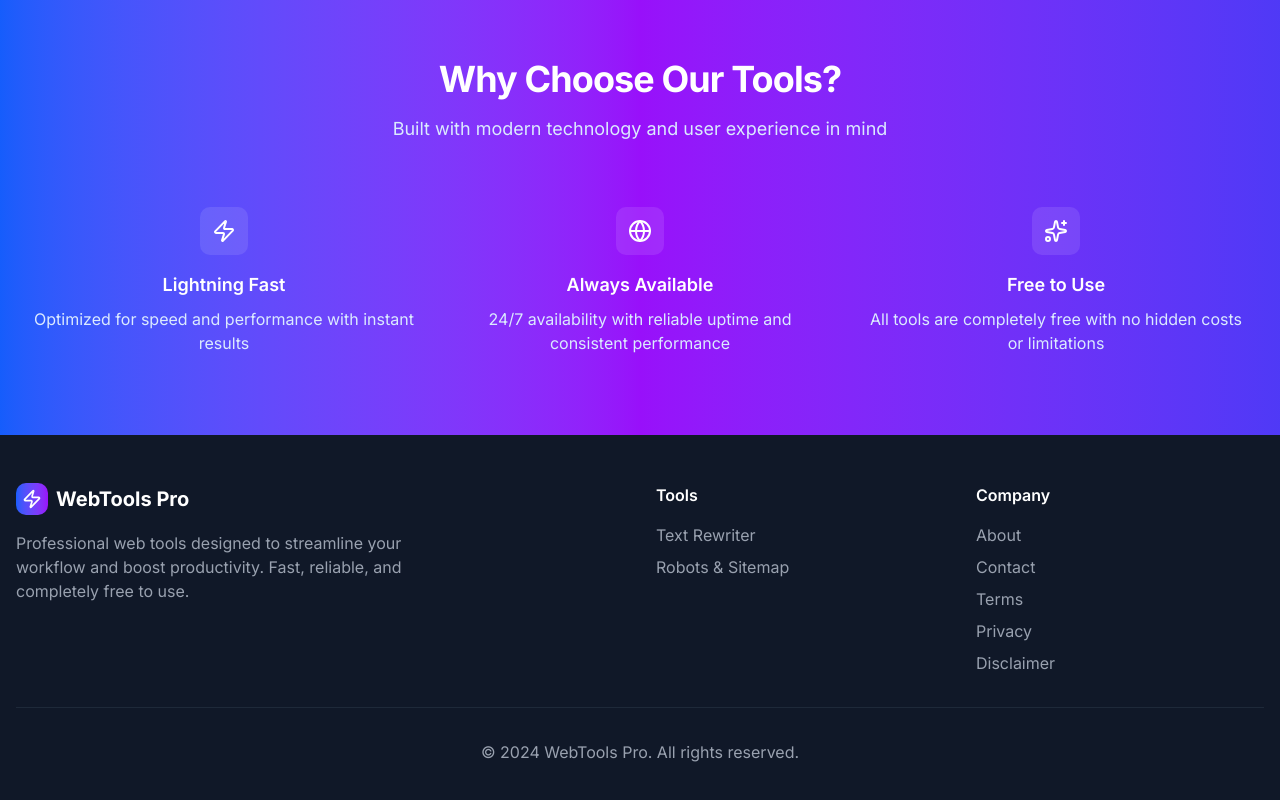
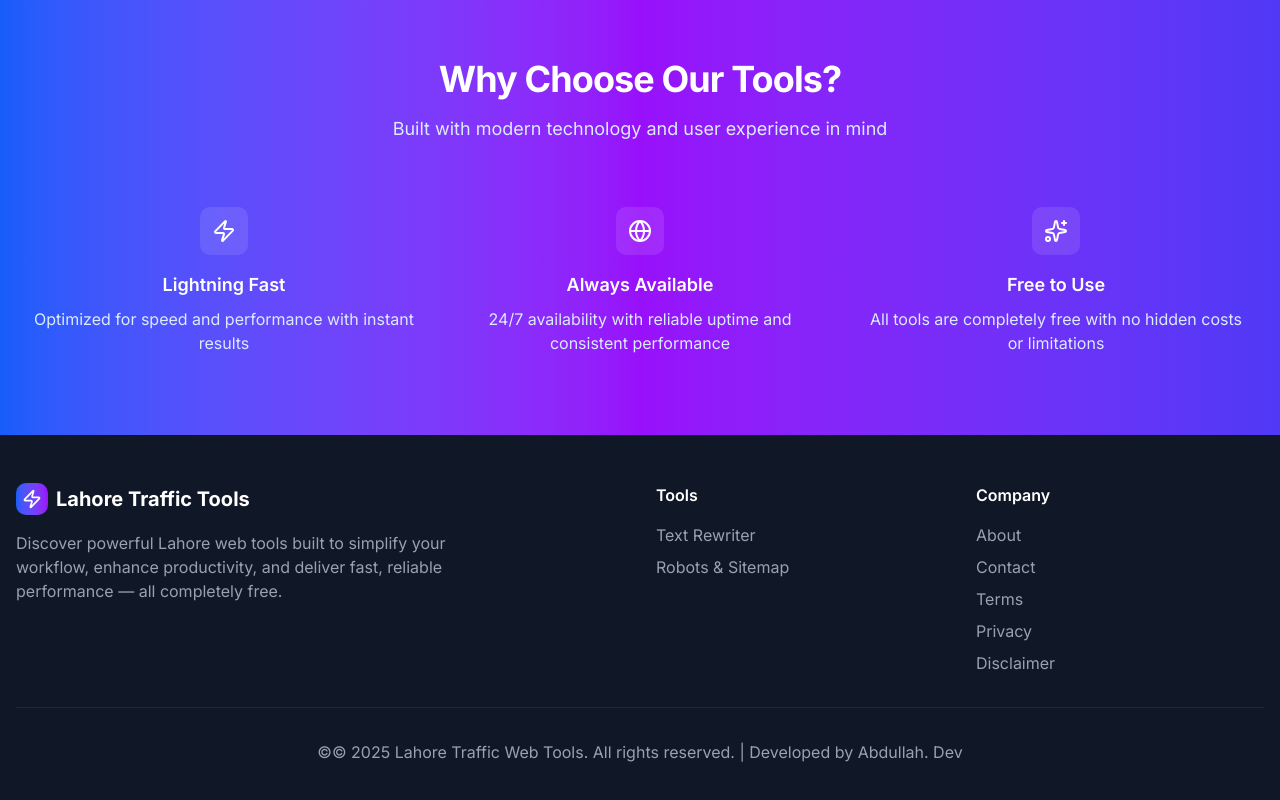
Before and after one commit to abdullah-codes-dev/Tool-rewrite, a Next.js app: page / in a window 1280 px wide. Shown: the part 1264-2064 px from the top of the page. Built offline with nearby package versions, Linux system fonts and the light colour scheme.

Commit message:
Update footer.tsx

```diff
--- a/src/components/footer.tsx
+++ b/src/components/footer.tsx
@@ -11,11 +11,10 @@ export default function Footer() {
               <div className="h-8 w-8 rounded-lg bg-gradient-to-r from-blue-600 to-purple-600 flex items-center justify-center">
                 <Zap className="h-5 w-5 text-white" />
               </div>
-              <span className="text-xl font-bold">WebTools Pro</span>
+              <span className="text-xl font-bold">Lahore Traffic Tools </span>
             </Link>
             <p className="text-gray-400 max-w-md">
-              Professional web tools designed to streamline your workflow and boost productivity. Fast, reliable, and
-              completely free to use.
+             Discover powerful Lahore web tools built to simplify your workflow, enhance productivity, and deliver fast, reliable performance — all completely free.
             </p>
           </div>
 
@@ -68,7 +67,7 @@ export default function Footer() {
         </div>
 
         <div className="border-t border-gray-800 mt-8 pt-8 text-center text-gray-400">
-          <p>&copy; 2024 WebTools Pro. All rights reserved.</p>
+          <p>&copy;© 2025 Lahore Traffic Web Tools. All rights reserved. | Developed by Abdullah. Dev</p>
         </div>
       </div>
     </footer>
```
